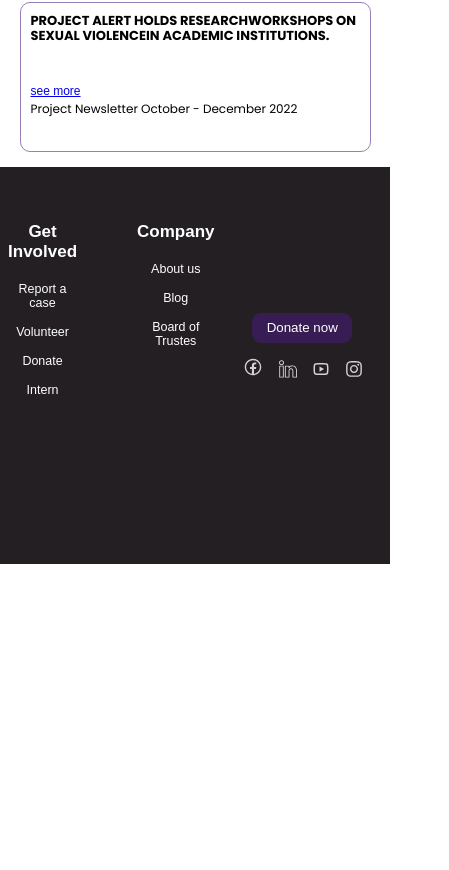
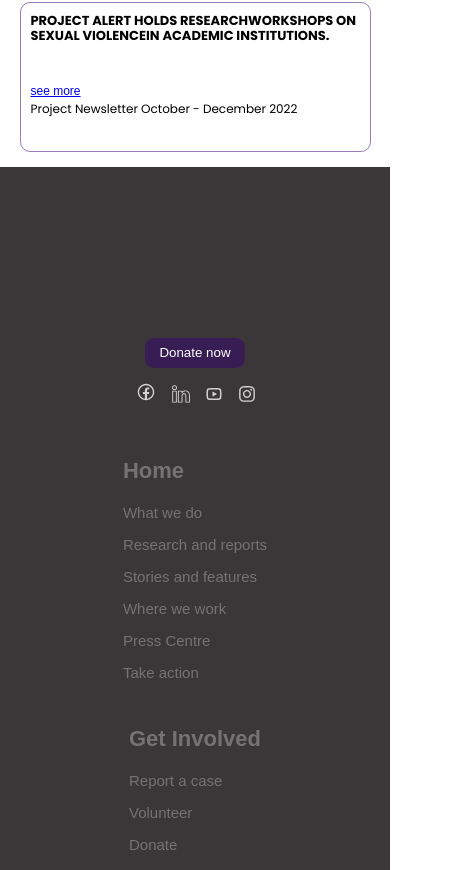
Before and after one commit to DevIsmail-coder/Project-Alert, a React (Vite) app: page /#/blog in a window 390 px wide. Shown: the part 6387-7257 px from the top of the page, 449 px wide, since content can reach past the window. Before the commit the page ends 6951 px from the top, so only its background shows below. Built offline with nearby package versions, Linux system fonts and the light colour scheme.

Commit message:
Enhance Filter component styles for improved layout and responsiveness

```diff
--- a/src/pages/Filter/Filter.css
+++ b/src/pages/Filter/Filter.css
@@ -18,10 +18,13 @@
     /* align-items: center; */
     justify-content: flex-end;
     gap: 60px;
+    align-items: baseline;
     /* background-color: red; */
 }
 .Filtermainwrap{
     display: flex;
+    align-items: baseline;
+    /* background-color: blue; */
     flex-direction: column;
     gap: 20px;
 }
@@ -33,6 +36,7 @@
 .Filtercontainerlist{
     display: flex;
     flex-direction: column;
+    align-items: baseline;
     gap: 15px;
     font-size: 12.5px;
     color: #FFFFFF;
@@ -58,12 +62,14 @@
     justify-content: center;
     color: #FFFFFF;
     cursor: pointer;
+    transition:  1.5s;
     background-color: #371D53;
 }
 .filterbutton:hover{
   width: 120px;
   height: 40px;
   cursor: pointer;
+  scale: 1.1;
   background-color: #6f32b1e7;
 }
 .filtericonspan{
@@ -79,11 +85,13 @@
 .filtericons{
     font-size: 22px;
     color: #D3D2D3;
+    cursor: pointer;
 }
 
 .filtericons1{
     font-size: 18px;
     color: #D3D2D3;
+    cursor: pointer;
 }
 
 .filterptag{
@@ -100,7 +108,63 @@
 
 
   @media screen and (max-width: 800px) {
-   .Filterbody{
-    display: flex;
-   }
+    .Filterbody{
+        width: 100%;
+        display: flex;
+        flex-direction: column;
+        height: 135vh;
+        gap: 30px;
+        font-family: inter, sans-serif;
+        background-color: #3B3638;
+    }
+
+    .Filtermain{
+        width: 100%;
+        height: 128vh;
+        display: flex;
+        align-items: center;
+        justify-content: center;
+        border-top: 0%;
+        flex-direction: column-reverse;
+        background-color: #3B3638;
+        /* background-color: green; */
+    }
+    .Filtercontainer2{
+        width: 100%;
+        display: flex;
+        /* background-color: blue; */
+        flex-direction: column;
+        gap: 15px;
+         align-items: center;
+        justify-content: center;
+    }
+
+    .Filtercontainer1{
+        width: 100%;
+        display: flex;
+        flex-direction: column;
+        gap: 45px;
+        align-items: center;
+        /* font-size: 30px; */
+        justify-content: center;
+        /* background-color: red; */
+    }
+
+    .filterptag{
+        width: 100%;
+        display: flex;
+        color: #767274;
+        /* background-color: yellow; */
+        height: 50px;
+    }
+
+    .Filterheader{
+        font-size: 22px;
+        color: #767274;
+    }
+
+    .Filtercontainerlist{
+        font-size: 15px;
+        color: #767274;
+    }
 }
```
